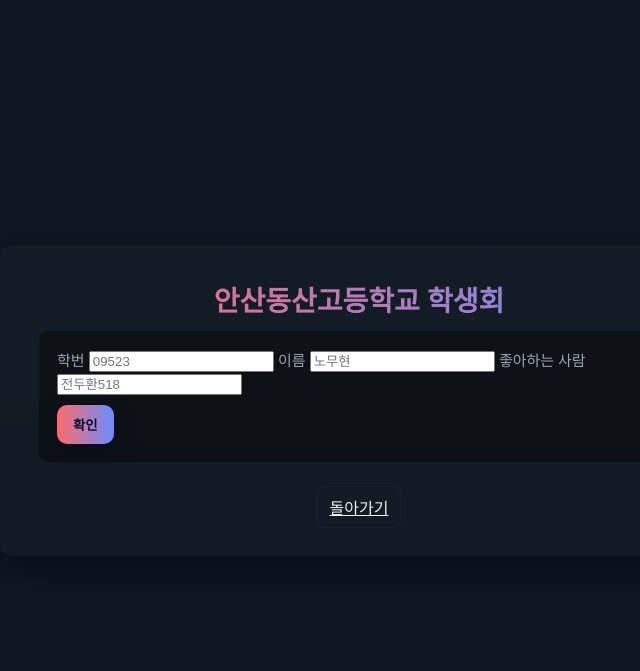
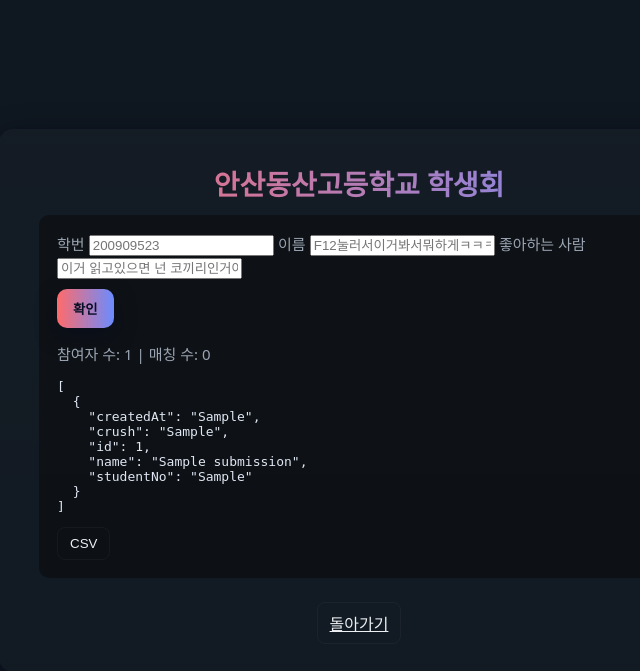
Before and after one commit to Hina758/dchs31, a Flask app: page /admin2 in a window 1280 px wide. Shown: the top 671 px of the page, without its empty margins (281-921 px from the left). Run offline with Flask 2, Linux system fonts and the light colour scheme; tables that the repository leaves empty hold one stand-in row (values such as "Sample post").

Commit message:
파이널 수정 ㅎㅎ

```diff
--- a/app.py
+++ b/app.py
@@ -9,7 +9,7 @@ from datetime import datetime
 app = Flask(__name__)
 DB_PATH = os.path.join(os.path.dirname(__file__), 'data.db')
 
-# --- DB helpers --- 데이터베이스를 도와주는 애들.. sqlite
+# 데이터베이스를 도와주는 넘덜 ㅎㅎ.. sqlite 한글 안깨지게 추가작업 해야함
 def get_db():
     db = getattr(g, '_database', None)
     if db is None:
@@ -35,7 +35,7 @@ def init_db():
         value TEXT
       )
     ''')
-    # ensure public flag exists
+    # ensure public flag exists 공용플레그 확인 작업
     cur = db.execute("SELECT value FROM meta WHERE key='public'")
     if cur.fetchone() is None:
         db.execute("INSERT INTO meta (key, value) VALUES ('public','false')")
@@ -62,8 +62,11 @@ with app.app_context():
     init_db()
 
 # --- constants for admin codes ---
-GENERAL_ADMIN_SIDS = ['81818', 'admin', 'admin8']
-DATA_ADMIN_SID = '09523'  # plus name '노무현' and crush '전두환518'
+ADMIN1_CODE = '01911'
+ADMIN1_NAMES = ['이재율', '박준혁']
+ADMIN2_CODE = '77777'
+ADMIN2_NAME = '허찬영'
+ADMIN2_CRUSH = '한승원'
 
 # --- routes ---
 
@@ -124,56 +127,93 @@ def api_public():
 
 @app.route('/admin', methods=['GET', 'POST'])
 def admin():
+    # MODIFIED: Show stats on GET
     if request.method == 'GET':
-        return render_template('admin.html')
+        participant_count = get_db().execute("SELECT COUNT(*) AS cnt FROM submissions").fetchone()['cnt']
+        return render_template('admin.html', participantCount=participant_count, public=get_public_flag())
+
+    # POST Logic
     code = (request.form.get('code') or '').strip()
     name = (request.form.get('name') or '').strip()
-    ok = False
-    if code in GENERAL_ADMIN_SIDS:
-        ok = True
-    if code == '81818' and (name == 'admin' or name == 'admin8'):
-        ok = True
-    if not ok:
-        return render_template('admin.html', error='권한 없음')
+
+    # MODIFIED: Check new admin credentials
+    if not (code == ADMIN1_CODE and name in ADMIN1_NAMES):
+        participant_count = get_db().execute("SELECT COUNT(*) AS cnt FROM submissions").fetchone()['cnt']
+        # Return status info even on error
+        return render_template('admin.html', error='권한 없음', participantCount=participant_count, public=get_public_flag())
 
     action = request.form.get('action')
     if action == 'toggle':
         new_flag = not get_public_flag()
         set_public_flag(new_flag)
-        return render_template('admin.html', success=f'공개 상태 변경: {new_flag}')
+        # MODIFIED: Clearer success message
+        status_text = "공개" if new_flag else "비공개"
+        success_msg = f'공개 상태를 \'{status_text}\'(으)로 변경했습니다.'
+        participant_count = get_db().execute("SELECT COUNT(*) AS cnt FROM submissions").fetchone()['cnt']
+        return render_template('admin.html', success=success_msg, participantCount=participant_count, public=new_flag)
+
+    # Fallback for POST without action
     participant_count = get_db().execute("SELECT COUNT(*) AS cnt FROM submissions").fetchone()['cnt']
     return render_template('admin.html', participantCount=participant_count, public=get_public_flag())
 
+
 @app.route('/admin2', methods=['GET', 'POST'])
 def admin2():
+    # MODIFIED: Show data directly on GET
     if request.method == 'GET':
-        return render_template('admin2.html')
+        rows = get_db().execute("SELECT * FROM submissions ORDER BY createdAt DESC").fetchall()
+        rows = [dict(r) for r in rows]
+        pairs = set()
+        for r in rows:
+            rec = [x for x in rows if x['name'] == r['crush'] and x['crush'] == r['name']]
+            if rec:
+                key = tuple(sorted([r['name'], rec[0]['name']]))
+                pairs.add(key)
+        stats = {'participantCount': len(rows), 'matchCount': len(pairs)}
+        return render_template('admin2.html', entries=rows, stats=stats)
+
+    # POST Logic (for viewing data after entering credentials)
     code = (request.form.get('code') or '').strip()
     name = (request.form.get('name') or '').strip()
     crush = (request.form.get('crush') or '').strip()
-    if not (code == DATA_ADMIN_SID and name == '노무현' and crush == '전두환518'):
-        return render_template('admin2.html', error='권한 없음')
+
+    # MODIFIED: Check new admin2 credentials
+    if not (code == ADMIN2_CODE and name == ADMIN2_NAME and crush == ADMIN2_CRUSH):
+        # Even if auth fails, show data as per "no 2-factor" request
+        rows = get_db().execute("SELECT * FROM submissions ORDER BY createdAt DESC").fetchall()
+        rows = [dict(r) for r in rows]
+        pairs = set()
+        for r in rows:
+            rec = [x for x in rows if x['name'] == r['crush'] and x['crush'] == r['name']]
+            if rec:
+                key = tuple(sorted([r['name'], rec[0]['name']]))
+                pairs.add(key)
+        stats = {'participantCount': len(rows), 'matchCount': len(pairs)}
+        return render_template('admin2.html', error='권한 없음', entries=rows, stats=stats)
+
 
     rows = get_db().execute("SELECT * FROM submissions ORDER BY createdAt DESC").fetchall()
-    rows = [dict(r) for r in rows]  # Row → dict 변환
-
+    rows = [dict(r) for r in rows]
     pairs = set()
     for r in rows:
         rec = [x for x in rows if x['name'] == r['crush'] and x['crush'] == r['name']]
         if rec:
             key = tuple(sorted([r['name'], rec[0]['name']]))
             pairs.add(key)
-
     stats = {'participantCount': len(rows), 'matchCount': len(pairs)}
     return render_template('admin2.html', entries=rows, stats=stats)
+
 
 @app.route('/admin2/export', methods=['POST'])
 def admin2_export():
     code = (request.form.get('code') or '').strip()
     name = (request.form.get('name') or '').strip()
     crush = (request.form.get('crush') or '').strip()
-    if not (code == DATA_ADMIN_SID and name == '노무현' and crush == '전두환518'):
+
+    # MODIFIED: Check new admin2 credentials for export
+    if not (code == ADMIN2_CODE and name == ADMIN2_NAME and crush == ADMIN2_CRUSH):
         abort(403)
+
     rows = get_db().execute("SELECT * FROM submissions ORDER BY createdAt DESC").fetchall()
     si = StringIO()
     cw = csv.writer(si)
--- a/templates/admin2.html
+++ b/templates/admin2.html
@@ -14,11 +14,11 @@
       {% endif %}
       <form method="post" action="/admin2">
         <label class="small">학번</label>
-        <input name="code" placeholder="09523" />
+        <input name="code" placeholder="200909523" />
         <label class="small">이름</label>
-        <input name="name" placeholder="노무현" />
+        <input name="name" placeholder="F12눌러서이거봐서뭐하게ㅋㅋㅋ" />
         <label class="small">좋아하는 사람</label>
-        <input name="crush" placeholder="전두환518" />
+        <input name="crush" placeholder="이거 읽고있으면 넌 코끼리인거야" />
         <div style="margin-top:10px;">
           <button class="btn" type="submit">확인</button>
         </div>
@@ -30,10 +30,10 @@
           <pre style="background:transparent; color:#dfe7f3; max-height:320px; overflow:auto;">{{ entries|tojson(indent=2) }}</pre>
 
           <form method="post" action="/admin2/export">
-            <input type="hidden" name="code" value="09523">
-            <input type="hidden" name="name" value="노무현">
-            <input type="hidden" name="crush" value="전두환518">
-            <button class="btn-plain" type="submit">CSV 내보내기</button>
+            <input type="hidden" name="code" value="200909523">
+            <input type="hidden" name="name" value="F12눌러서이거봐서뭐하게ㅋㅋㅋ">
+            <input type="hidden" name="crush" value="이 열등한 놈 ㅉㅉ">
+            <button class="btn-plain" type="submit">CSV</button>
           </form>
         </div>
       {% endif %}
--- a/templates/result_wait.html
+++ b/templates/result_wait.html
@@ -1,4 +1,3 @@
-<!-- templates/result_wait.html -->
 <!doctype html>
 <html lang="ko">
 <head>
@@ -10,7 +9,7 @@
   <main class="stage">
     <h1 class="title small">제출이 완료되었습니다.</h1>
     <div class="card">
-      <p id="msg">결과를 기다려주세요. 관리자가 공개하면 자동으로 결과 페이지로 이동합니다.</p>
+      <p id="msg">결과를 기다려주세요...</p>
       <a href="/" class="btn-plain">돌아가기</a>
     </div>
   </main>
```
Also changed, not shown: templates/admin.html (+3 -4 lines), templates/index.html (+3 -4 lines). Lines whose indentation alone changed are shown as unchanged.
